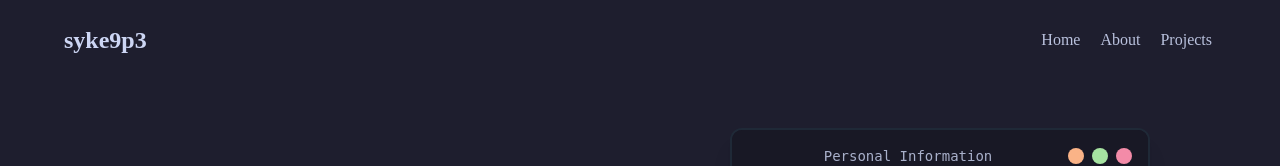
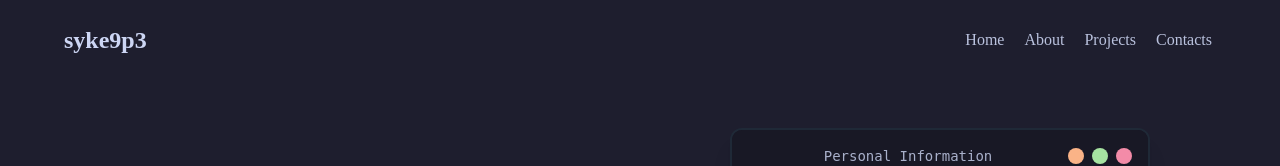
Before and after one commit to syke9p3/syke-portfolio-v2, a React (Vite) app: page / in a window 1280 px wide. Shown: the top 166 px of the page. Built offline with nearby package versions, Linux system fonts and the light colour scheme; the HTML template or start-up script is replaced by a standard one.

Commit message:
changed data arrays from ts to tsx

```diff
--- a/src/data/navItems.tsx
+++ b/src/data/navItems.tsx
@@ -11,17 +11,22 @@ const navItems: NavItem[] = [
   {
     name: "Home",
     link: "/",
-      icon: <BsGithub/>
+    icon: <BsGithub />
   },
   {
     name: "About",
     link: "/about",
-      icon: <BsGithub/>
+    icon: <BsGithub />
   },
   {
     name: "Projects",
     link: "/projects",
-      icon: <BsGithub/>
+    icon: <BsGithub />
+  },
+  {
+    name: "Contacts",
+    link: "/contacts",
+    icon: <BsGithub />
   },
   // {
   //   name: "Blogs",
--- /dev/null
+++ b/src/data/projectList.tsx
@@ -0,0 +1,92 @@
+import { FaGithub } from "react-icons/fa6";
+import { HiOutlineExternalLink } from "react-icons/hi";
+
+export interface Project {
+  id: string;
+  name: string;
+  date: string;
+  imgSrc: string;
+  description: string;
+  type: string;
+  link: string;
+  links?: {
+    url: string,
+    icon: React.ReactNode,
+    title: string
+  }[]
+}
+
+export const projects: Project[] = [
+  {
+    id: 'mlthsc',
+    name: "MLTHSC: Multilabel Tagalog Hate Speech Classifier",
+    date: "June 2023",
+    imgSrc: "/img/projects/mlthsc.jpg",
+    link: "https://thesis-passers.github.io/MLTHSC/",
+    description: "A fine-tuned BERT Tagalog model social media hate speech that categorizes based on labels such as Age, Gender, Physical, Race, Religion, and Other discriminatory factors. ",
+    type: "software",
+    links: [
+      {
+        url: 'https://thesis-passers.github.io/MLTHSC/',
+        icon: <HiOutlineExternalLink size={24} />,
+        title: 'MLTHSC: Multilabel Tagalog Hate Speech Classifier'
+      },
+      {
+        url: 'https://github.com/syke9p3/mlthsc-thesis',
+        icon: <FaGithub size={24} />,
+        title: 'Github'
+      },
+    ]
+  },
+
+
+  {
+    id: 'plantitapp',
+    name: "PlantitApp Prototype",
+    date: "February 2023",
+    imgSrc: "/img/projects/plantitapp.png",
+    link: "https://www.figma.com/proto/4wsDBAwRnSQQZeKEAaQwyL/PlantitApp-Prototype?type=design&node-id=597-8413&t=Tb7nbI96ih9CL8nG-1&scaling=scale-down&page-id=30%3A12&starting-point-node-id=597%3A8413&show-proto-sidebar=1&mode=design",
+    description: "40+ pages mobile application prototype for a plant-based management system in Figma.",
+    type: "ui"
+  },
+
+  {
+    id: 'berttpost',
+    name: "BERT Part-of-Speech Tagger",
+    date: "August 2023",
+    imgSrc: "/img/projects/bertpos-hf.png",
+    link: "https://huggingface.co/syke9p3/bert-tagalog-base-uncased-pos-tagger?text=Naisip+ko+na+kumain+na+lang+tayo+sa+pinakasikat+na+restaurant+sa+Manila+.",
+    description: "Fine-tuned BERT Tagalog Base Uncased model for Filipino part of speech tagging. You can try the model on HuggingFace",
+    type: "software"
+  },
+  {
+    id: 'manila-zoo',
+    name: "Manila Zoo Revamp Prototype",
+    date: "June 2023",
+    imgSrc: "/img/projects/manila-zoo.png",
+    link: "https://www.figma.com/proto/JsEMfrCSXOnyMSndM8BDo8/Midterms?type=design&node-id=40-139&t=AkOxPnkHooM8Flvt-0&scaling=min-zoom&page-id=0%3A1&starting-point-node-id=40%3A139&show-proto-sidebar=1",
+    description: "Redesign of Manila Zoo website in Figma by my Web Development group.",
+    type: "ui"
+  },
+  {
+    id: 'ogglp',
+    name: "OGGLP: Learner Management System",
+    date: "June 2023",
+    imgSrc: "https://github.com/syke9p3/syke-portfolio/blob/master/src/website/ogglp.png?raw=true",
+    link: "https://github.com/syke9p3/OGGLP-Database",
+    description: "A simple CRUD system to manage the contents of a MySQL database.",
+    type: "software"
+  },
+  {
+    id: 'audit',
+    name: "PUP Audit Management System",
+    date: "June 2023",
+    imgSrc: "/img/projects/audit.png",
+    link: "https://www.figma.com/file/stn6IHAm2N53S9EHWrpL7c/Audit%20Design?node-id=405%3A2124&fuid=1176874496722611914",
+    description: "Mockup for an audit management system in Figma.",
+    type: "ui"
+  },
+
+
+
+]
--- a/src/data/projects.ts
+++ /dev/null
@@ -1,55 +0,0 @@
-const projects = [
-  {
-    "id": 'mlthsc',
-    "name": "MLTHSC: Multilabel Tagalog Hate Speech Classifier",
-    "date": "June 2023",
-    "imgSrc": "/img/projects/mlthsc.jpg",
-    "link": "https://thesis-passers.github.io/MLTHSC/",
-    "description": "Thesis Project. Multilabel Tagalog Hate Speech Classifier using BERT. Classifies Tagalog Hate Speech with labels Age, Gender, Physical, Race, Religion, and Others. ",
-    "type": "software"
-  },
-
-
-  {
-    "id": 'plantitapp',
-    "name": "PlantitApp Prototype",
-    "date": "February 2023",
-    "imgSrc": "/img/projects/plantitapp.png",
-    "link": "https://www.figma.com/proto/4wsDBAwRnSQQZeKEAaQwyL/PlantitApp-Prototype?type=design&node-id=597-8413&t=Tb7nbI96ih9CL8nG-1&scaling=scale-down&page-id=30%3A12&starting-point-node-id=597%3A8413&show-proto-sidebar=1&mode=design",
-    "description": "40+ pages mobile application prototype for a plant-based management system in Figma.",
-    "type": "ui"
-  },
-
-  {
-    "id": 'berttpost',
-    "name": "BERT Part-of-Speech Tagger",
-    "date": "August 2023",
-    "imgSrc": "/img/projects/bertpos-hf.png",
-    "link": "https://huggingface.co/syke9p3/bert-tagalog-base-uncased-pos-tagger?text=Naisip+ko+na+kumain+na+lang+tayo+sa+pinakasikat+na+restaurant+sa+Manila+.",
-    "description": "Fine-tuned BERT Tagalog Base Uncased model for Filipino part of speech tagging. You can try the model on HuggingFace",
-    "type": "software"
-  },
-  {
-    "id": 'manila-zoo',
-    "name": "Manila Zoo Revamp Prototype",
-    "date": "June 2023",
-    "imgSrc": "/img/projects/manila-zoo.png",
-    "link": "https://www.figma.com/proto/JsEMfrCSXOnyMSndM8BDo8/Midterms?type=design&node-id=40-139&t=AkOxPnkHooM8Flvt-0&scaling=min-zoom&page-id=0%3A1&starting-point-node-id=40%3A139&show-proto-sidebar=1",
-    "description": "Redesign of Manila Zoo website in Figma by my Web Development group.",
-    "type": "ui"
-  },
-  {
-    "id": 'ogglp',
-    "name": "OGGLP: Learner Management System",
-    "date": "June 2023",
-    "imgSrc": "https://github.com/syke9p3/syke-portfolio/blob/master/src/website/ogglp.png?raw=true",
-    "link": "https://github.com/syke9p3/OGGLP-Database",
-    "description": "A simple CRUD system to manage the contents of a MySQL database.",
-    "type": "software"
-  },
-
-
-
-]
-
-export default projects;
--- a/src/data/socials.ts
+++ /dev/null
@@ -1,24 +0,0 @@
-const socials = [
-    {
-      name: "Facebook",
-      link: "https://www.facebook.com/kgsayaang/",
-    },
-    {
-      name: "Twitter",
-      link: "https://twitter.com/syke9p3",
-    },
-    {
-      name: "Instagram",
-      link: "https://www.instagram.com/syke_9p3/",
-    },
-    {
-      name: "Youtube",
-      link: "https://www.youtube.com/channel/UCMrBxhc0LSj8dO61KVqobog",
-    },
-    {
-      name: "GitHub",
-      link: "https://github.com/syke9p3",
-    },
-  ];
-
-export default socials;
--- /dev/null
+++ b/src/data/socials.tsx
@@ -0,0 +1,24 @@
+const socials = [
+  {
+    name: "Facebook",
+    link: "https://www.facebook.com/kgsayaang/",
+  },
+  {
+    name: "Twitter",
+    link: "https://twitter.com/syke9p3",
+  },
+  {
+    name: "Instagram",
+    link: "https://www.instagram.com/syke_9p3/",
+  },
+  {
+    name: "Youtube",
+    link: "https://www.youtube.com/channel/UCMrBxhc0LSj8dO61KVqobog",
+  },
+  {
+    name: "GitHub",
+    link: "https://github.com/syke9p3",
+  },
+];
+
+export default socials;
```
Lines whose indentation alone changed are shown as unchanged.
